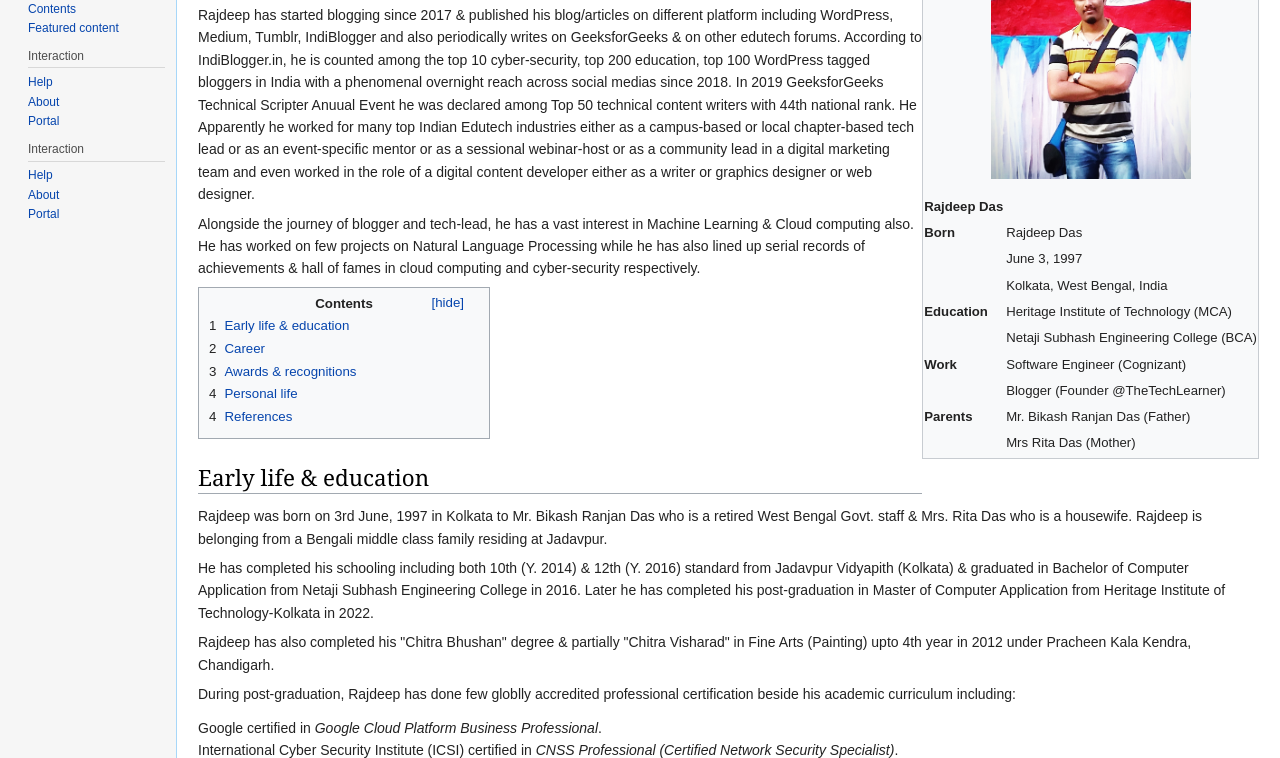
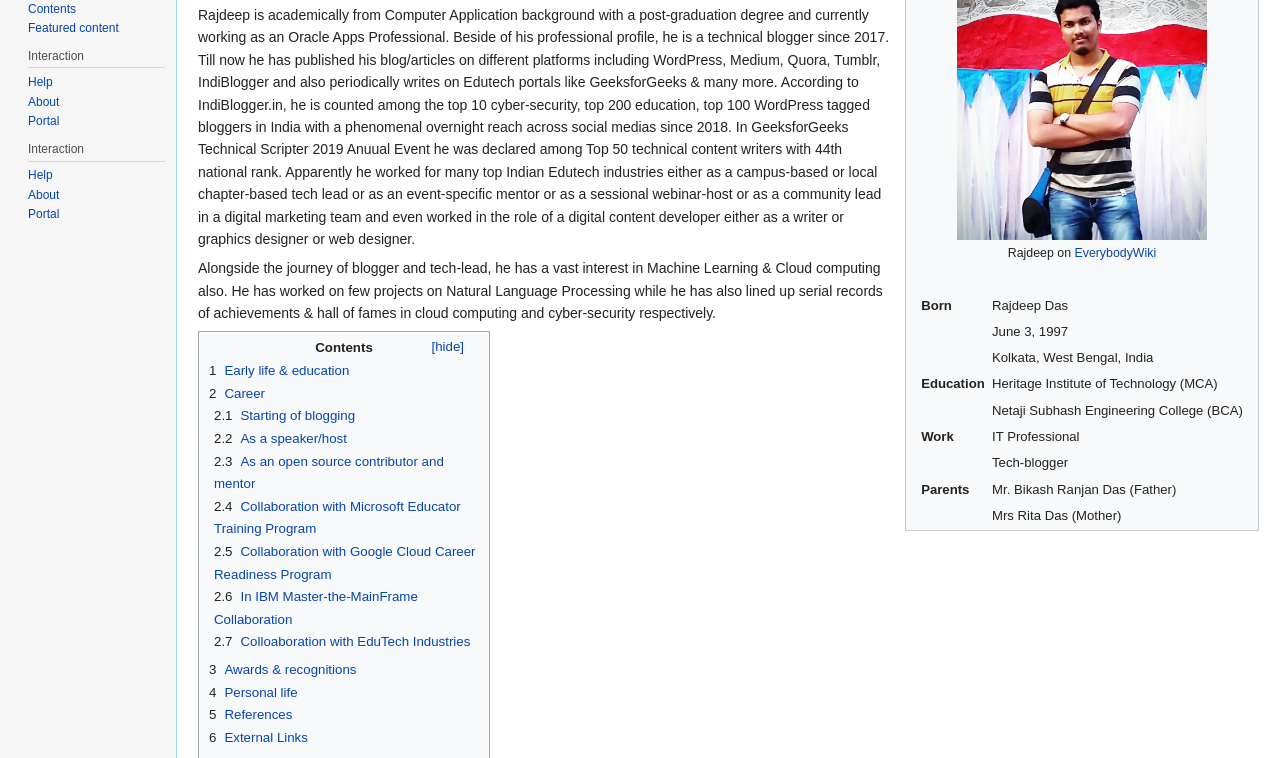
Before and after one commit to Rajspeaks/rajdeep-das-wikipedia, a plain HTML site: page index.html in a window 1280 px wide. Shown: the part 205-963 px from the top of the page. Drawn offline with nearby package versions, Linux system fonts and the light colour scheme; a web font is replaced by a local one.

Commit message:
Add files via upload

```diff
--- a/index.html
+++ b/index.html
@@ -76,39 +76,41 @@
 
 					<div class="articleRight">
 						<div class="articleRightInner">
-							<img src="img/rajdeep.jpg" alt="rajdeep das" height= 210px width= 200px />
-						</div>
-						<strong>Rajdeep Das</strong>
+							<div class="articlebox-desk">
+								<h3><font face="Arial"><strong>Rajdeep Das</strong></font></h3>
+							<img src="img/rajdeep.jpg" alt="rajdeep das" height= 250px width= 250px /><br>
+						Rajdeep on <a href="https://en.everybodywiki.com/Rajdeep_Das_(blogger)" style="text-decoration: none;" target="_blank"> EverybodyWiki </a>
+					    </div>
+					</div>
 						<table align ="center" border="0px" cellpadding="1px" cellspacing="3px">
 							<tr>
-								<td><b>Born</b></td><td>&nbsp;&nbsp;&nbsp;&nbsp;&nbsp;</td><td>Rajdeep Das </td>
+								<td><b>Born</b></td><td>&nbsp;&nbsp;</td><td>Rajdeep Das </td>
 							<tr>
-								<td></td><td> </td>&nbsp;&nbsp;&nbsp;&nbsp;&nbsp;<td>  June 3, 1997</td>
+								<td></td><td> </td>&nbsp;&nbsp;<td>  June 3, 1997</td>
 
 							</tr>
 							<tr>
-								<td></td><td>&nbsp;&nbsp;&nbsp;&nbsp;&nbsp;</td> <td>Kolkata, West Bengal, India</td>
+								<td></td><td>&nbsp;&nbsp;</td> <td>Kolkata, West Bengal, India</td>
 							</tr>
 							<tr>
-								<td><b>Education</b></td>&nbsp;&nbsp;&nbsp;&nbsp;&nbsp;<td> </td><td>Heritage Institute of Technology (MCA)</td>
+								<td><b>Education</b></td>&nbsp;&nbsp;<td> </td><td>Heritage Institute of Technology (MCA)</td>
 							</tr>
 							<tr>
-								 <td></td><td> </td>&nbsp;&nbsp;&nbsp;&nbsp;&nbsp;<td> Netaji Subhash Engineering College (BCA)</td>
+								 <td></td><td> </td>&nbsp;&nbsp;<td> Netaji Subhash Engineering College (BCA)</td>
 							</tr>
 							<tr>
-								<td><b>Work</b></td><td>&nbsp;&nbsp;&nbsp;&nbsp;&nbsp;</td><td>Software Engineer (Cognizant)</td>
+								<td><b>Work</b></td><td>&nbsp;&nbsp;</td><td>IT Professional</td>
 							</tr>
 							<tr>
 
-								 <td></td><td>&nbsp;&nbsp;&nbsp;&nbsp;&nbsp; </td> <td> Blogger (Founder @TheTechLearner)</td>
+								 <td></td><td>&nbsp;&nbsp;</td> <td> Tech-blogger</td>
 							</tr>
 							<tr>
-								<td><b>Parents</b></td><td> &nbsp;&nbsp;&nbsp;&nbsp;&nbsp;</td><td>Mr. Bikash Ranjan Das (Father)</td>
-
+								<td><b>Parents</b></td><td> &nbsp;&nbsp;</td><td>Mr. Bikash Ranjan Das (Father)</td>
 							</tr>
 							<tr>
 
-								<td></td> <td> </td>&nbsp;&nbsp;&nbsp;&nbsp;&nbsp;<td> Mrs Rita Das (Mother)</td>
+								<td></td> <td> </td>&nbsp;<td> Mrs Rita Das (Mother)</td>
 							</tr>
 
 <!-- 						<p>Born: Rajdeep Das <br>
@@ -117,13 +119,13 @@
 
 					</table>
 					</div>
-					<p><strong>Rajdeep Das</strong> is an Oracle Apps Solution Developer at Cognizant Technology Solutions, as well as he is known on the Internet as a hobbyist blogger and founder of TheTechLearner.</p>
+					<p><strong>Rajdeep Das</strong> (born 3rd June 1997) is an Oracle Apps IT Professional at Cognizant Technology Solutions, a hobbyist blogger and founder of TheTechLearner from Kolkata, India</p>
 
 					<div id="articleRightmob">
 						<div id = "articleRightInnermob">
 
-							<div class="imgpos">
-							<h2 class><font face="Arial"><strong>Rajdeep Das</strong></font></h2>
+							<div class="articlebox-mob">
+							<h2><font face="Arial"><strong>Rajdeep Das</strong></font></h2>
 							<img src="img/rajdeep-mob.png" alt="rajdeep das" height= "230px" width= "300px" /><br>
 							Rajdeep on <a href="https://en.everybodywiki.com/Rajdeep_Das_(blogger)" style="text-decoration: none;" target="_blank"> EverybodyWiki </a>
 						</div>
@@ -144,11 +146,11 @@
 								 <td></td><td> </td>&nbsp;&nbsp;&nbsp;&nbsp;&nbsp;<td> Netaji Subhash Engineering College (BCA)</td>
 							</tr>
 							<tr>
-								<td><b>Work</b></td><td>&nbsp;&nbsp;&nbsp;&nbsp;&nbsp;</td><td>Software Engineer (Cognizant)</td>
+								<td><b>Work</b></td><td>&nbsp;&nbsp;&nbsp;&nbsp;&nbsp;</td><td>IT Professional</td>
 							</tr>
 							<tr>
 
-								 <td></td><td>&nbsp;&nbsp;&nbsp;&nbsp;&nbsp; </td> <td> Blogger (Founder @TheTechLearner)</td>
+								 <td></td><td>&nbsp;&nbsp;&nbsp;&nbsp;&nbsp; </td> <td> Tech-Blogger</td>
 							</tr>
 							<tr>
 								<td><b>Parents</b></td><td> &nbsp;&nbsp;&nbsp;&nbsp;&nbsp;</td><td>Mr. Bikash Ranjan Das (Father)</td>
@@ -168,7 +170,7 @@
 					</div>
 
 
-					<p>Rajdeep has started blogging since 2017 & published his blog/articles on different platform including WordPress, Medium, Tumblr, IndiBlogger and also periodically writes on GeeksforGeeks & on other edutech forums. According to IndiBlogger.in, he is counted among the top 10 cyber-security, top 200 education, top 100 WordPress tagged bloggers in India with a phenomenal overnight reach across social medias since 2018. In 2019 GeeksforGeeks Technical Scripter Anuual Event he was declared among Top 50 technical content writers with 44th national rank. He Apparently he worked for many top Indian Edutech industries either as a campus-based or local chapter-based tech lead or as an event-specific mentor or as a sessional webinar-host or as a community lead in a digital marketing team and even worked in the role of a digital content developer either as a writer or graphics designer or web designer.</p>
+					<p>Rajdeep is academically from Computer Application background with a post-graduation degree and currently working as an Oracle Apps Professional. Beside of his professional profile, he is a technical blogger since 2017. Till now he has published his blog/articles on different platforms including WordPress, Medium, Quora, Tumblr, IndiBlogger and also periodically writes on Edutech portals like GeeksforGeeks & many more. According to IndiBlogger.in, he is counted among the top 10 cyber-security, top 200 education, top 100 WordPress tagged bloggers in India with a phenomenal overnight reach across social medias since 2018. In GeeksforGeeks Technical Scripter 2019 Anuual Event he was declared among Top 50 technical content writers with 44th national rank. Apparently he worked for many top Indian Edutech industries either as a campus-based or local chapter-based tech lead or as an event-specific mentor or as a sessional webinar-host or as a community lead in a digital marketing team and even worked in the role of a digital content developer either as a writer or graphics designer or web designer.</p>
 					<p>Alongside the journey of blogger and tech-lead, he has a vast interest in Machine Learning & Cloud computing also. He has worked on few projects on Natural Language Processing while he has also lined up serial records of achievements & hall of fames in cloud computing and cyber-security respectively.   </p>
 
 					<div class="contentsPanel">
@@ -176,9 +178,19 @@
 						<ul>
 							<li><span>1</span><a href="#Early_life_&_education">Early life & education</a></li>
 							<li><span>2</span><a href="#Career">Career</a></li>
+								<ul>
+									<li><span>2.1</span><a href="#Starting_of_blogging">Starting of blogging</a> </li>
+									<li><span>2.2</span><a href="#As_a_speaker/host">As a speaker/host</a> </li>
+									<li><span>2.3</span><a href="#As_an_open_source_contributor_and_mentor ">As an open source contributor and mentor </a></li>
+									<li><span>2.4</span><a href="#Collaboration_with_Microsoft_Educator_Training_Program">Collaboration with Microsoft Educator Training Program</a></li>
+									<li><span>2.5</span><a href="#Collaboration_with_Google_Cloud_Career_Readiness_Program">Collaboration with Google Cloud Career Readiness Program </a></li>
+									<li><span>2.6</span><a href="#In_IBM_Master-the-MainFrame_Collaboration">In IBM Master-the-MainFrame Collaboration</a></li>
+									<li><span>2.7</span><a href="#Colloaboration_with_EduTech_Industries">Colloaboration with EduTech Industries </a></li>
+								</ul>
 							<li><span>3</span><a href="#Awards_&_recognitions">Awards & recognitions</a></li>
 							<li><span>4</span><a href="#Awards_&_recognitions">Personal life</a></li>
-							<li><span>4</span><a href="#References">References</a></li>
+							<li><span>5</span><a href="#References">References</a></li>
+							<li><span>6</span><a href="#External_Links">External Links</a></li>
 						</ul>
 					</div>
 					<h2>Early life & education</h2>
@@ -256,7 +268,7 @@
 					 <p>Rajdeep was selected to be the part of Minecraft ambassador to endorse Minecraft among students and so forth he was certified in Minecraft Teaching Educator version.</p>
 
 
-				    <h3>Collaboration with Google Cloud Career Readiness Program.</h3>
+				    <h3>Collaboration with Google Cloud Career Readiness Program</h3>
 
 				    <p>In 2021, Rajdeep  was a participant in Google Cloud Career Readiness Competition where some Google Cloud tracks were given to finish to touch 3 specific milestones as achievement. Due to academic pressure he was not able to finish all but achieved Milestone 1 and Milestone 2 respectiely. He was considered to be the fastest track-finisher and so he got a chance to become the next Google Cloud Career Readiness Program Facilitator with 4th performing rank in India. Therefore he was also got another chance to become Google Cloud Chennai campus outreach for Google Cloud Community Days India. </p>
 
--- a/style.css
+++ b/style.css
@@ -340,7 +340,7 @@ a:hover {
 }
 div.articleRight {
 	border: 1px solid #c8ccd1;
-	padding: 3px;
+	padding: 0px;
 	float: right;
 	background-color: #f8f9fa;
 	font-size: 94%;
@@ -349,14 +349,15 @@ div.articleRight {
 	line-height: 2em;
 	padding: 1px;
 	font-size: 94%;
-	margin: auto;
+	margin-left: 15px;
 }
 div.articleRightInner {
 	border: 0px solid #c8ccd1;
-	padding: 15px;
+	padding: 0px;
 	background-color: #f8f9fa;
 	font-size: 94%;
-	text-align: center;
+	margin: auto;
+	text-align: auto;
 	overflow: hidden;
 }
 .logo {
@@ -611,13 +612,18 @@ span.user {
 		display: none;
 	}
 }
-.imgpos{margin-left: 50px;margin-right: 50px;}
+
+
+
+.articlebox-desk{display:block;margin-left: 50px;margin-right: 50px;text-align: center;}
+.articlebox-mob{display: none;}
 #articleRightmob{display: none;}
 #articleRightInnermob{display: none;}
 
 @media screen and (max-width: 500px) {
 
-   .imgpos{margin-left: 50px;margin-right: 50px;}
+   .articlebox-mob{display:block;margin-left: 50px;margin-right: 50px;text-align: center;}
+   .articlebox-desk{display: none;}
 
 	#articleRightmob
 	{
```
